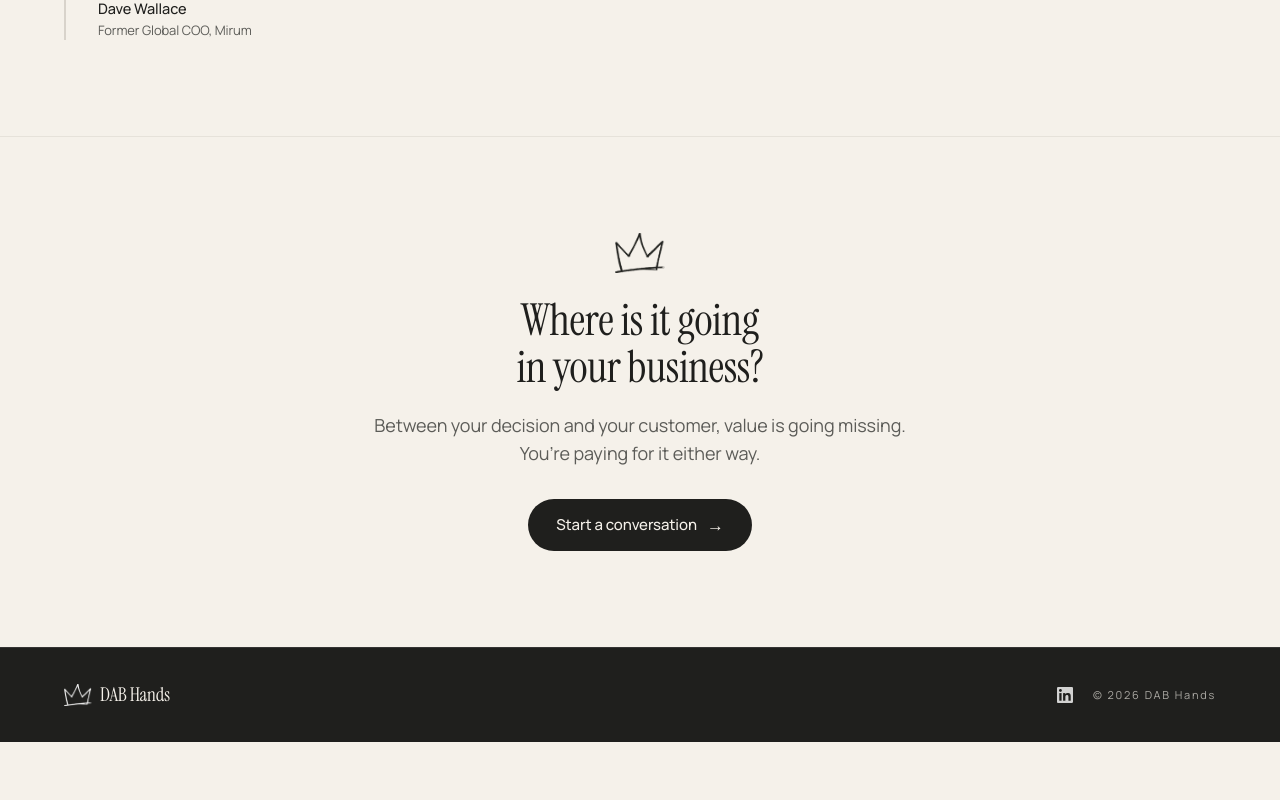
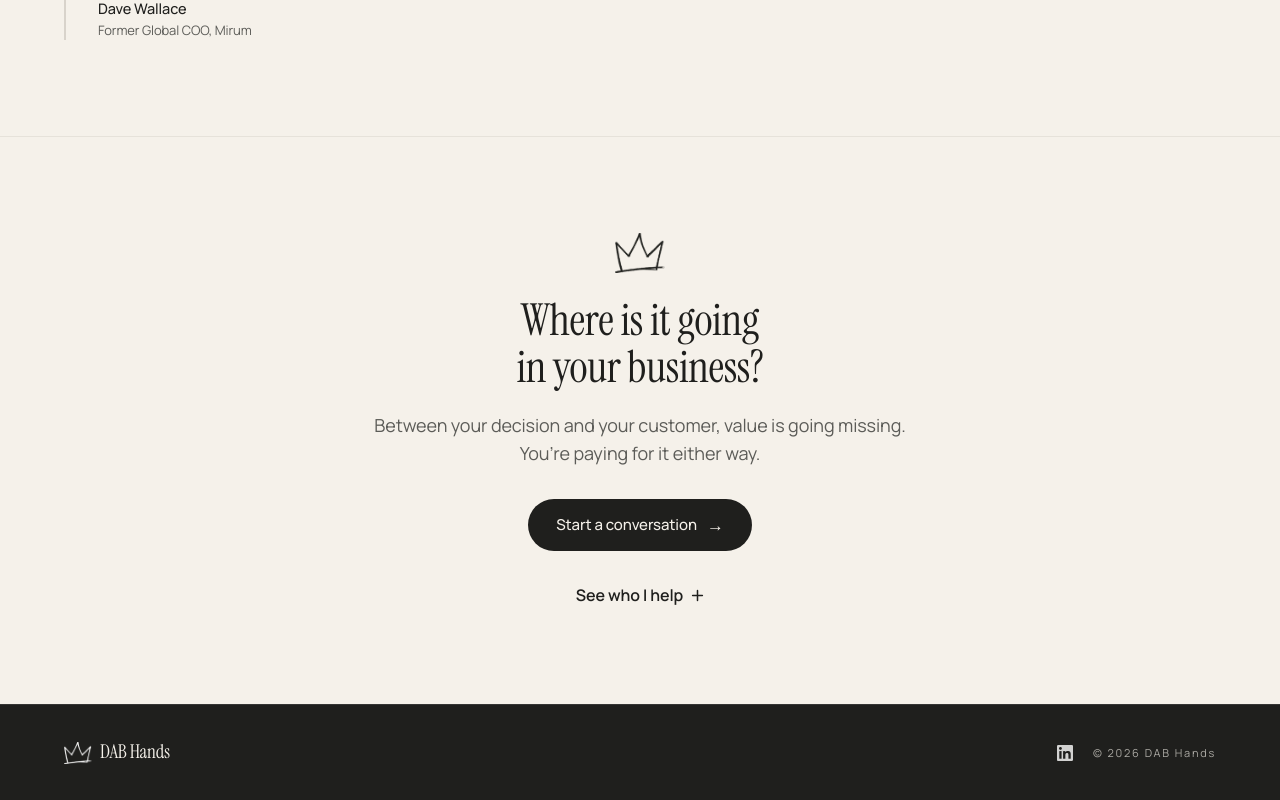
Before and after one commit to darrenbrett-lang/dabhands.delivery, a Next.js app: page /signal-to-noise in a window 1280 px wide. Shown: the part 4594-5394 px from the top of the page. Before the commit the page ends 5336 px from the top, so only its background shows below. Built offline with nearby package versions, Linux system fonts and the light colour scheme.

Commit message:
Close: See who I help joins beneath the CTA
The homepage's pathway picker as the soft exit for the reader who
isn't ready to email; the conversation stays primary.

Co-Authored-By: Claude Fable 5 <noreply@anthropic.com>

```diff
--- a/pages/signal-to-noise.tsx
+++ b/pages/signal-to-noise.tsx
@@ -3,6 +3,7 @@ import { Layout } from '@/components/Layout';
 import { FadeUp } from '@/components/FadeUp';
 import { SeoMeta } from '@/components/SeoMeta';
 import { SignalToNoiseDesktop, SignalToNoiseMobile } from '@/components/SignalToNoise';
+import { PathwayPicker } from '@/components/PathwayPicker';
 import { mailto } from '@/lib/mailto';
 
 /*
@@ -521,6 +522,13 @@ export default function SafePassage() {
                     </a>
                   </div>
                 </FadeUp>
+                {/* The soft exit for the reader who isn't ready to email:
+                    the homepage's pathway picker, secondary to the CTA. */}
+                <FadeUp delay={0.14}>
+                  <div className="flex justify-center">
+                    <PathwayPicker />
+                  </div>
+                </FadeUp>
               </div>
             </div>
           </div>
```
